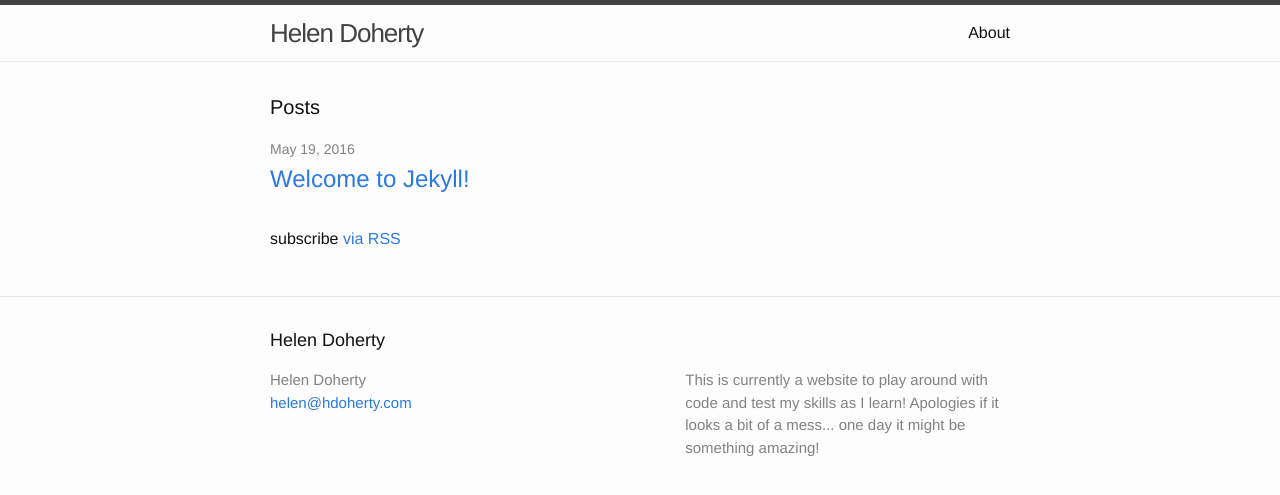
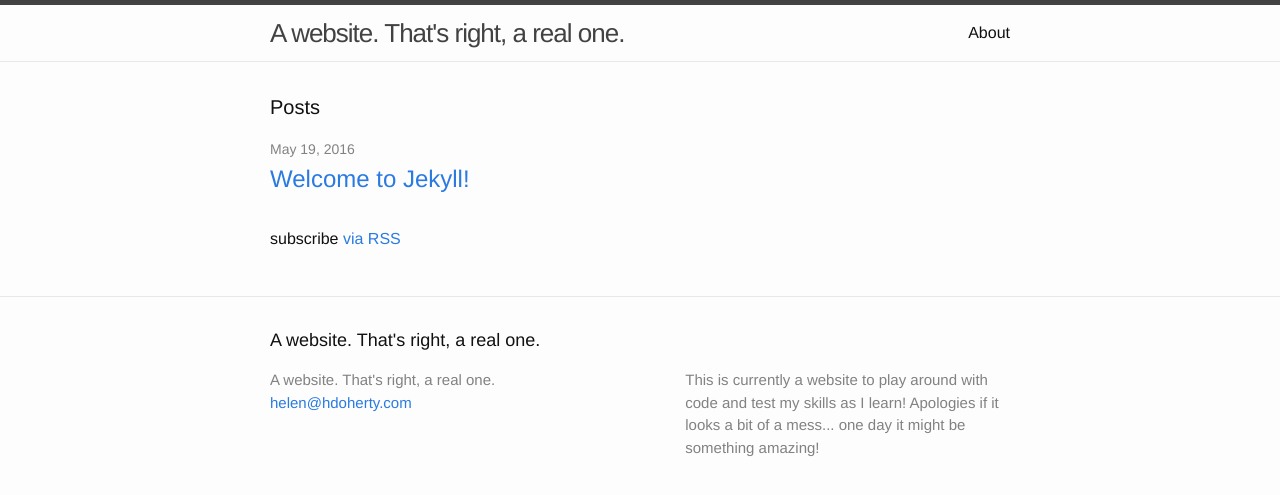
Before and after one commit to h-do/h-do.github.io, a Jekyll site: the page built from index.html, in a window 1280 px wide. Shown: the top 495 px of the page. Built offline with Jekyll 4.4.1, drawn with Linux system fonts in a browser that asks for light colours.

Commit message:
Update heading

```diff
--- a/_config.yml
+++ b/_config.yml
@@ -6,7 +6,7 @@
 # 'jekyll serve'. If you change this file, please restart the server process.
 
 # Site settings
-title: Helen Doherty
+title: A website. That's right, a real one.
 email: helen@hdoherty.com
 description: > # this means to ignore newlines until "baseurl:"
   This is currently a website to play around with code and test my skills as I learn! Apologies if it looks a bit of a mess... one day it might be something amazing!
```
